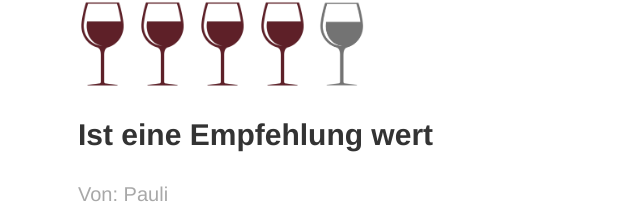
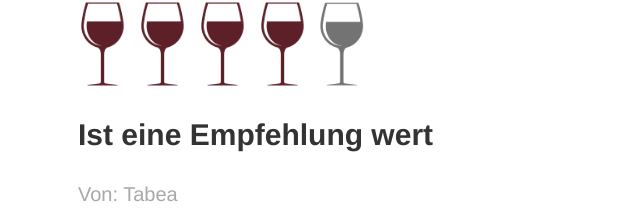
Before and after one commit to solebtlarissa/Responsive, a plain HTML site: page Index.html in a window 1280 px wide. Shown: the part 6315-6539 px from the top of the page, 598-1238 px from the left. Drawn offline with Linux system fonts and the light colour scheme.

Commit message:
Tabeas Namen hinzugefügt

```diff
--- a/Index.html
+++ b/Index.html
@@ -369,7 +369,7 @@
                             </div>
 
                             <div>
-                                <p id="grauer-text">Von: Pauli</p>
+                                <p id="grauer-text">Von: Tabea</p>
                                 <p>Sehr zugänglich und trotzdem viel zu entdecken. Sehr geringer Trinkwiderstand.
                                     Nur
                                     zum
```
